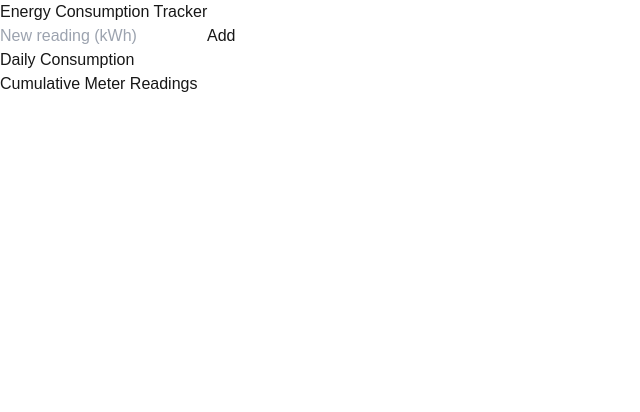
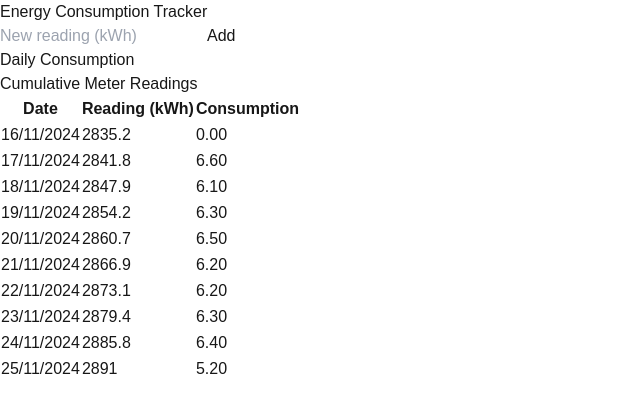
Before and after one commit to lohiermichael/energy-tracker, a Next.js app: page / in a window 1280 px wide. Shown: the top 412 px of the page, without its empty margins (0-640 px from the left). Built offline with nearby package versions, Linux system fonts and the light colour scheme.

Commit message:
Add table below
Signed-off-by: Michael Lohier <lohiermichael@gmail.com>

```diff
--- a/src/components/EnergyTracker.tsx
+++ b/src/components/EnergyTracker.tsx
@@ -4,6 +4,7 @@ import { useState } from "react";
 import { readings as initialReadings } from "@/data/readings";
 import ConsumptionChart from "./energy/ConsumptionChart";
 import ReadingForm from "./energy/ReadingForm";
+import { ReadingsTable } from "./energy/ReadingsTable";
 
 export default function EnergyTracker() {
   const [readings, setReadings] = useState(initialReadings);
@@ -22,6 +23,7 @@ export default function EnergyTracker() {
       <h1 className="text-3xl font-bold">Energy Consumption Tracker</h1>
       <ReadingForm onSubmit={addReading} />
       <ConsumptionChart data={readings} />
+      <ReadingsTable readings={readings} />
     </div>
   );
 }
```
